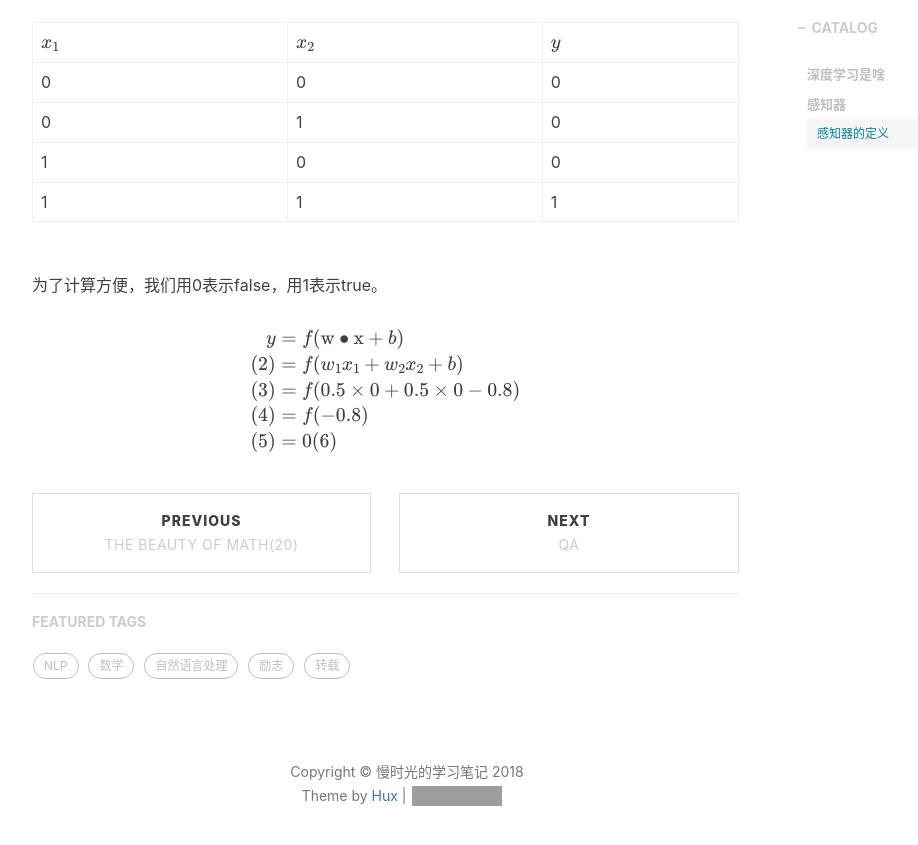
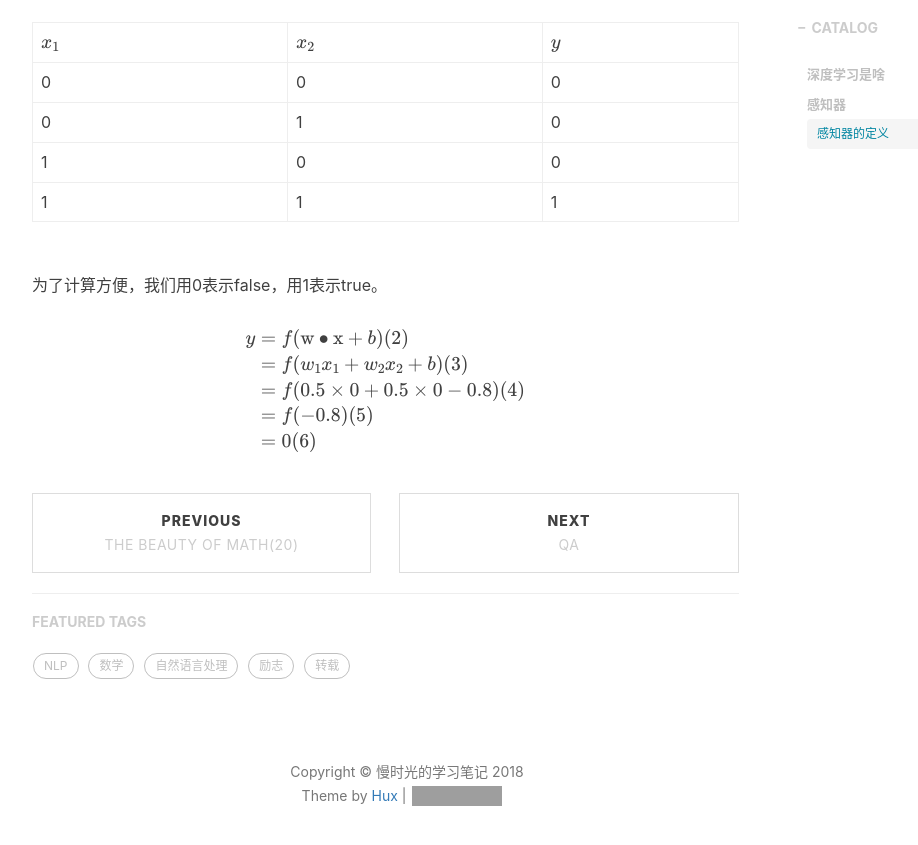
Before and after one commit to msg901216/msg901216.github.io, a Jekyll site: the page built from _posts/2018-07-24-perceptron.md, in a window 1280 px wide and 900 px high, scrolled down 2659 px. Shown: the top 845 px of the window, without its empty margins (233-1151 px from the left). Built offline with Jekyll 4.4.1, drawn with Linux system fonts in a browser that asks for light colours; nearby versions of some CDN libraries; formulas are drawn with MathJax 3; comment, search, counter and statistics services are not loaded; grey boxes are pictures that could not be loaded.

Commit message:
修改perceptron

```diff
--- a/_posts/2018-07-24-perceptron.md
+++ b/_posts/2018-07-24-perceptron.md
@@ -75,9 +75,9 @@ $$x_1$$|$$x_2$$|$$y$$
 
 
 $$\begin{align}
-y&=f(\mathrm{w}\bullet\mathrm{x}+b)\\              (2)
-&=f(w_1x_1+w_2x_2+b)\\                             (3)
-&=f(0.5\times0+0.5\times0-0.8)\\                   (4)
-&=f(-0.8)\\                                        (5)
-&=0                                                (6)
+y&=f(\mathrm{w}\bullet\mathrm{x}+b)              (2)\\
+&=f(w_1x_1+w_2x_2+b)                             (3)\\
+&=f(0.5\times0+0.5\times0-0.8)                   (4)\\
+&=f(-0.8)                                        (5)\\
+&=0                                              (6)
 \end{align}$$
```
